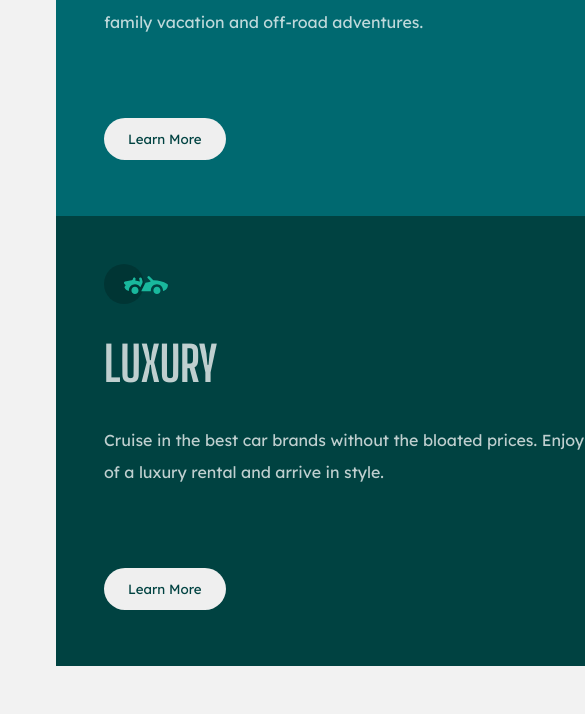
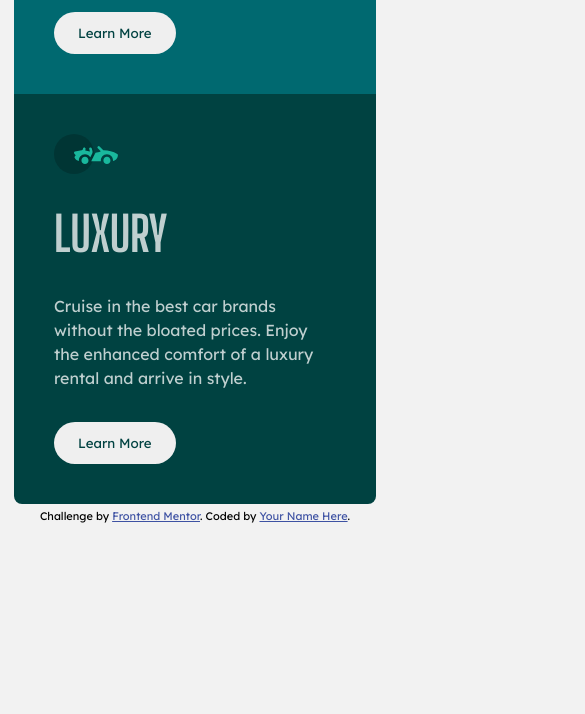
Before and after one commit to Rioba-Ian/3-column-preview-card-component-main, a plain HTML site: page index.html in a window 390 px wide. Shown: the part 740-1454 px from the top of the page, 585 px wide, since content can reach past the window. After the commit the page ends 1263 px from the top, so only its background shows below. Drawn offline with Linux system fonts and the light colour scheme.

Commit message:
"mobile complete"

```diff
--- a/style.css
+++ b/style.css
@@ -22,7 +22,6 @@ html {
     height: 100%;
     display: grid;
     place-items: center;
-    box-sizing: border-box;
     line-height: 1.15;
 }
 
@@ -31,8 +30,8 @@ body {
 }
 
 main {
-    max-width: 80vw;
-    min-width: 900px;
+    max-width: 75rem;
+    /* min-width: 900px; */
     /* overflow: hidden; */
 }
 
@@ -115,17 +114,41 @@ button {
 
 @media (max-width:900px) {
 
+
     .container {
         display: grid;
         grid-template-columns: 1fr;
         grid-template-rows: repeat(3, 1fr);
+        margin: 0.375rem;
+    }
+
+    .container>* {
+        padding: 2.5rem;
+        border-radius: 0;
+    }
+
+    .container-sedan {
+        border-top-right-radius: 0.5rem;
+        border-top-left-radius: 0.5rem;
+    }
+
+    .container-luxury {
+        border-bottom-right-radius: 0.5rem;
+        border-bottom-left-radius: 0.5rem;
+    }
+
+    button {
+        margin: 1rem 0 0 0;
+        border: 0;
+    }
+
+    .container-text>p {
+        font-size: 1rem;
+        line-height: 1.5;
+        padding-right: 0;
+    }
 
 
-    }
-
-    footer {
-        display: none;
-    }
 }
 
 .attribution {
```
